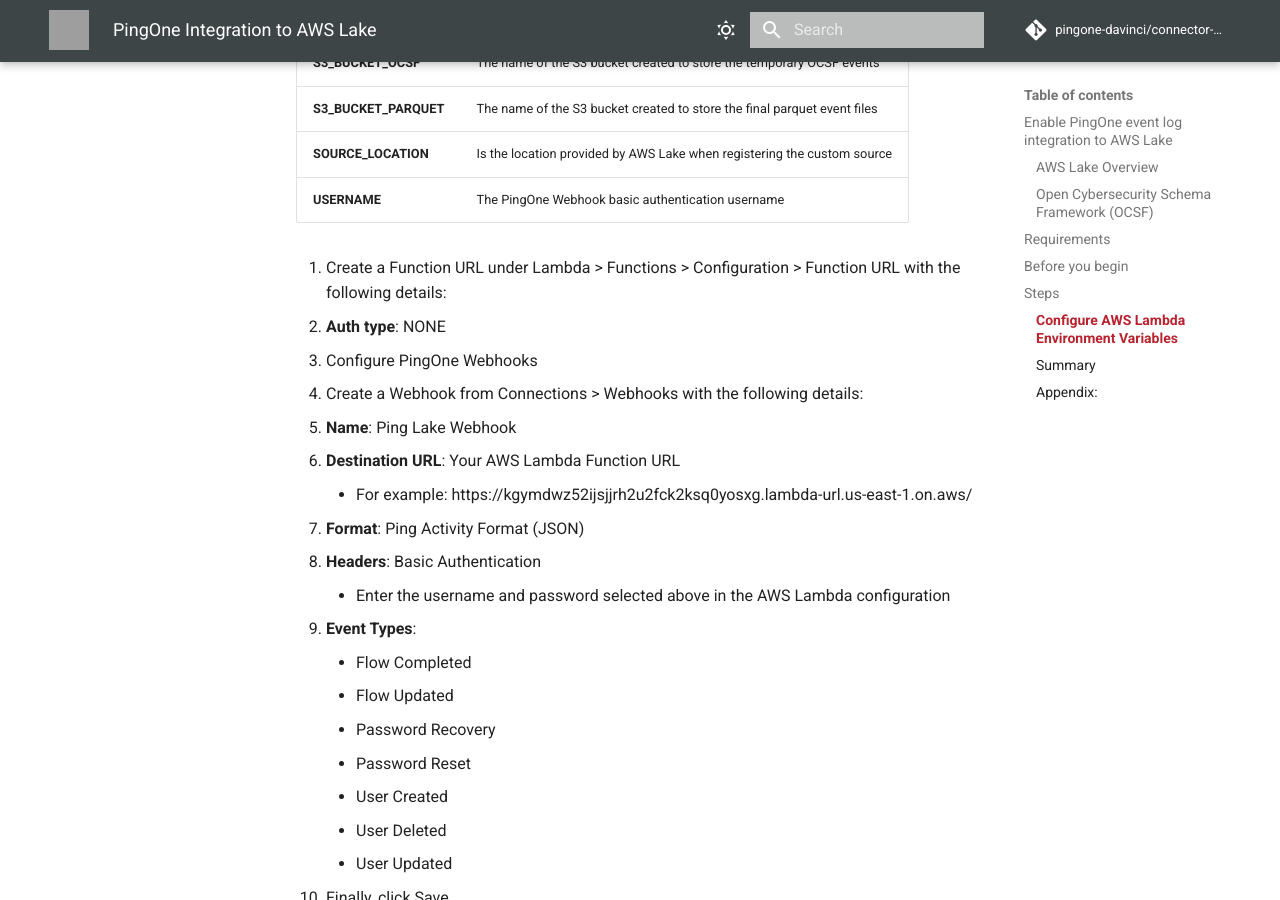
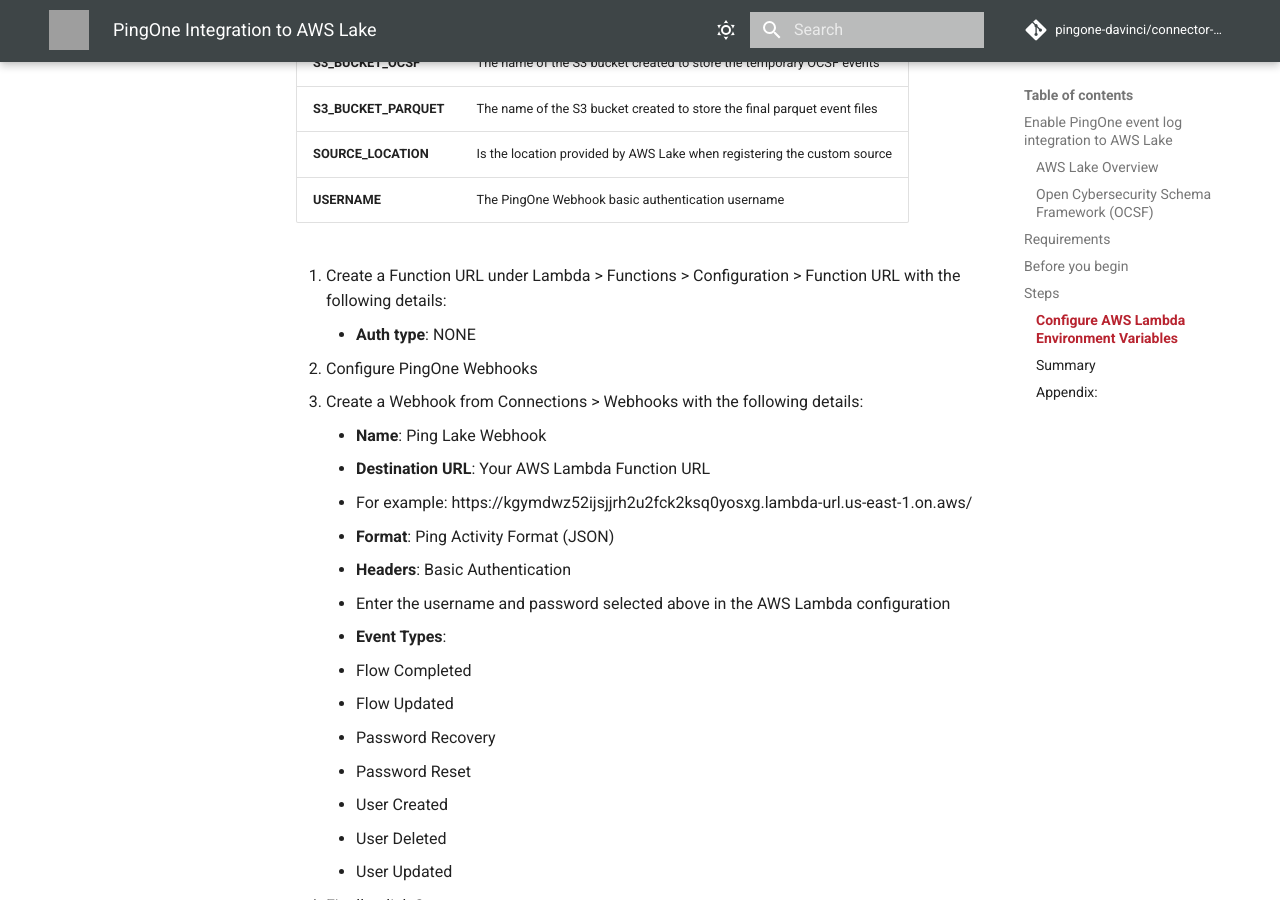
Before and after one commit to pingone-davinci/documentation, an MkDocs documentation site: the page built from docs/aws-lake/README.md, in a window 1280 px wide and 900 px high, scrolled down 1741 px. Built offline with MkDocs 1.6.1 and Material for MkDocs 9.7.7, drawn with Linux system fonts in a browser that asks for light colours; comment, search, counter and statistics services are not loaded; grey boxes are pictures that could not be loaded.

```diff
--- a/docs/aws-lake/README.md
+++ b/docs/aws-lake/README.md
@@ -43,27 +43,27 @@ Core to the AWS Lake mission is simplifying the storage, retrieval, and consumpt
 
 
 2. Create a Function URL under Lambda > Functions > Configuration > Function URL with the following details:
-  * **Auth type**: NONE
+    - **Auth type**: NONE
 
 3. Configure PingOne Webhooks
 
 4. Create a Webhook from Connections > Webhooks with the following details:
-  * **Name**: Ping Lake Webhook
-  * **Destination URL**: Your AWS Lambda Function URL
-     * For example: https://kgymdwz52ijsjjrh2u2fck2ksq0yosxg.lambda-url.us-east-1.on.aws/
-  * **Format**: Ping Activity Format (JSON)
-  * **Headers**: Basic Authentication
-     * Enter the username and password selected above in the AWS Lambda configuration
+    - **Name**: Ping Lake Webhook
+    - **Destination URL**: Your AWS Lambda Function URL
+       - For example: https://kgymdwz52ijsjjrh2u2fck2ksq0yosxg.lambda-url.us-east-1.on.aws/
+    - **Format**: Ping Activity Format (JSON)
+    - **Headers**: Basic Authentication
+       - Enter the username and password selected above in the AWS Lambda configuration
 
 
-  * **Event Types**:
-    - Flow Completed
-    - Flow Updated
-    - Password Recovery
-    - Password Reset
-    - User Created
-    - User Deleted
-    - User Updated
+    - **Event Types**:
+      - Flow Completed
+      - Flow Updated
+      - Password Recovery
+      - Password Reset
+      - User Created
+      - User Deleted
+      - User Updated
 
 
 
```
